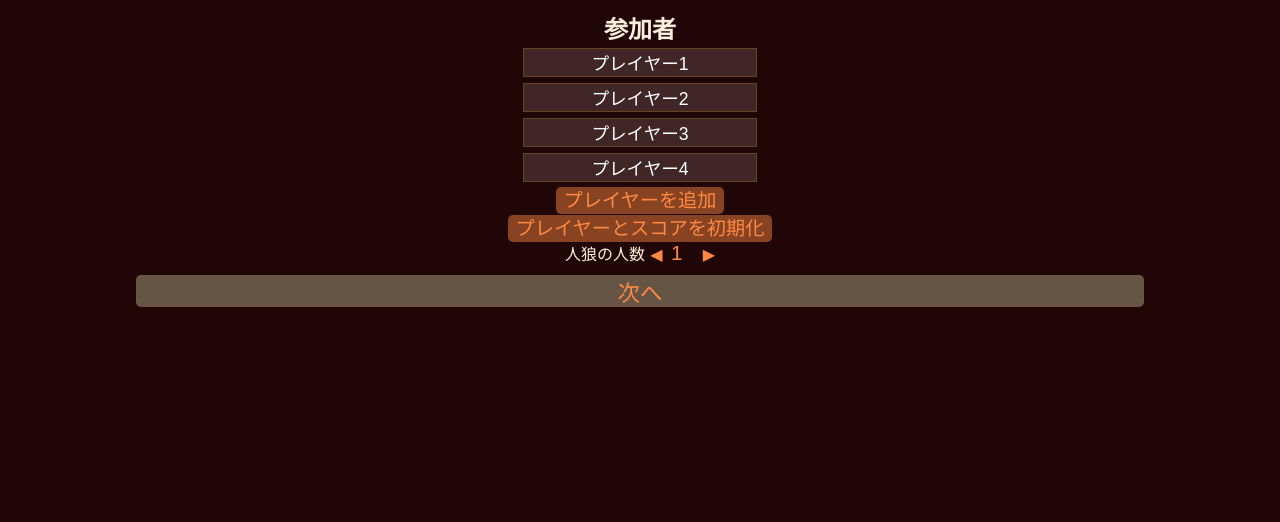
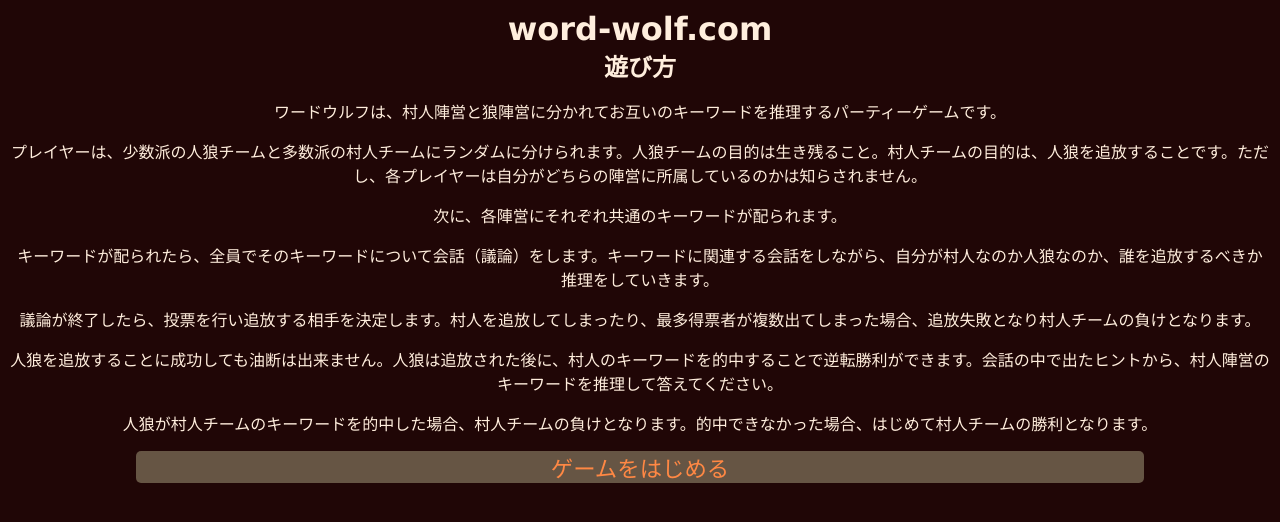
Before and after one commit to ekeke/wordwolf, a plain HTML site: page index.html in a window 1280 px wide. Drawn offline with nearby package versions, Linux system fonts and the light colour scheme.

Commit message:
Add how to play page

```diff
--- a/index.html
+++ b/index.html
@@ -5,6 +5,24 @@
 <link rel="stylesheet" href="styles.css" />
 </head>
 <body>
+<div id="how-to-play" class="page">
+  <h1>word-wolf.com</h1>
+<h2>遊び方</h2>
+<p>ワードウルフは、村人陣営と狼陣営に分かれてお互いのキーワードを推理するパーティーゲームです。</p>
+
+<p>プレイヤーは、少数派の人狼チームと多数派の村人チームにランダムに分けられます。人狼チームの目的は生き残ること。村人チームの目的は、人狼を追放することです。ただし、各プレイヤーは自分がどちらの陣営に所属しているのかは知らされません。</p>
+
+<p>次に、各陣営にそれぞれ共通のキーワードが配られます。</p>
+
+<p>キーワードが配られたら、全員でそのキーワードについて会話（議論）をします。キーワードに関連する会話をしながら、自分が村人なのか人狼なのか、誰を追放するべきか推理をしていきます。</p>
+
+<p>議論が終了したら、投票を行い追放する相手を決定します。村人を追放してしまったり、最多得票者が複数出てしまった場合、追放失敗となり村人チームの負けとなります。</p>
+
+<p>人狼を追放することに成功しても油断は出来ません。人狼は追放された後に、村人のキーワードを的中することで逆転勝利ができます。会話の中で出たヒントから、村人陣営のキーワードを推理して答えてください。</p>
+
+<p>人狼が村人チームのキーワードを的中した場合、村人チームの負けとなります。的中できなかった場合、はじめて村人チームの勝利となります。</p>
+<a href="#" id="to-config-village" class="next-button">ゲームをはじめる</a>
+</div>
 <div id="config-village" class="page">
   <section>
   <h1>参加者</h1>
@@ -370,8 +388,6 @@
   showPage('result');
 });
 
-showPage('config-village');
-
 var targetTime;
 function startTimer(seconds) {
   var now = (new Date()).getTime();
@@ -406,13 +422,10 @@
   }
 });
 
-
-
-// Communicate with server
-
-function postWordPair (villagerWord, wolfWord) {
-
-}
+$('#to-config-village').click(function () {
+  showPage('config-village');
+});
+showPage('how-to-play');
 
 </script>
 </body>
```
